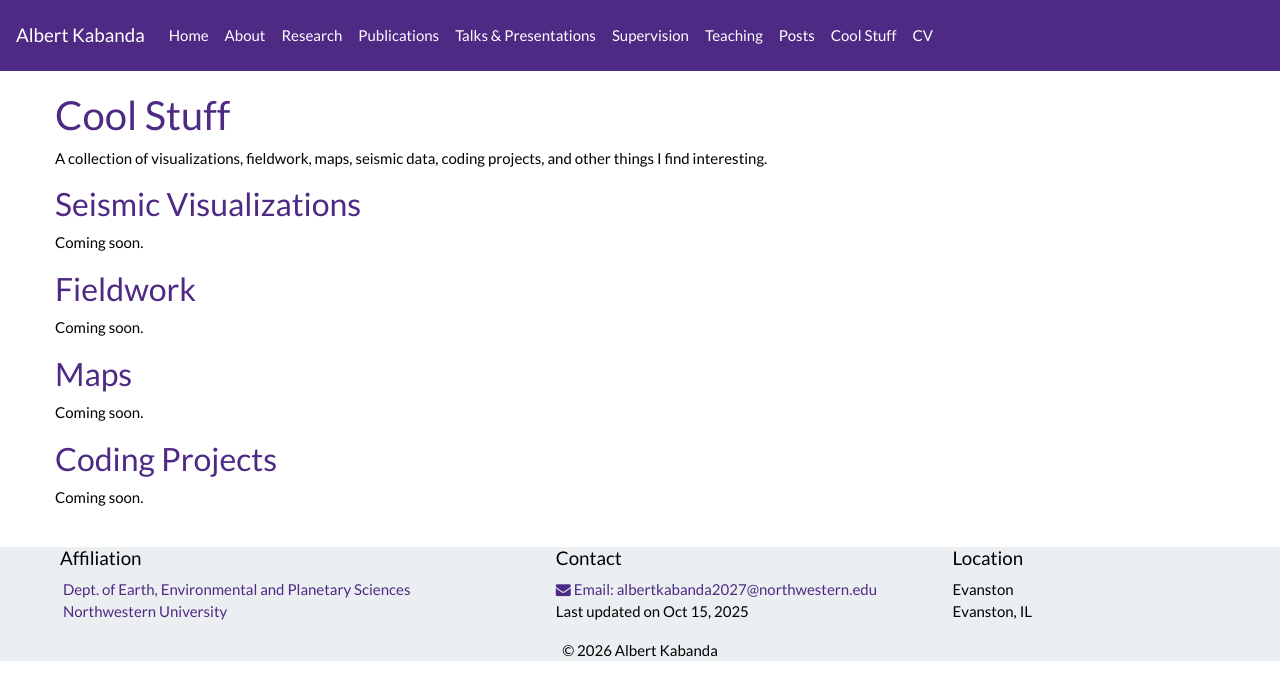
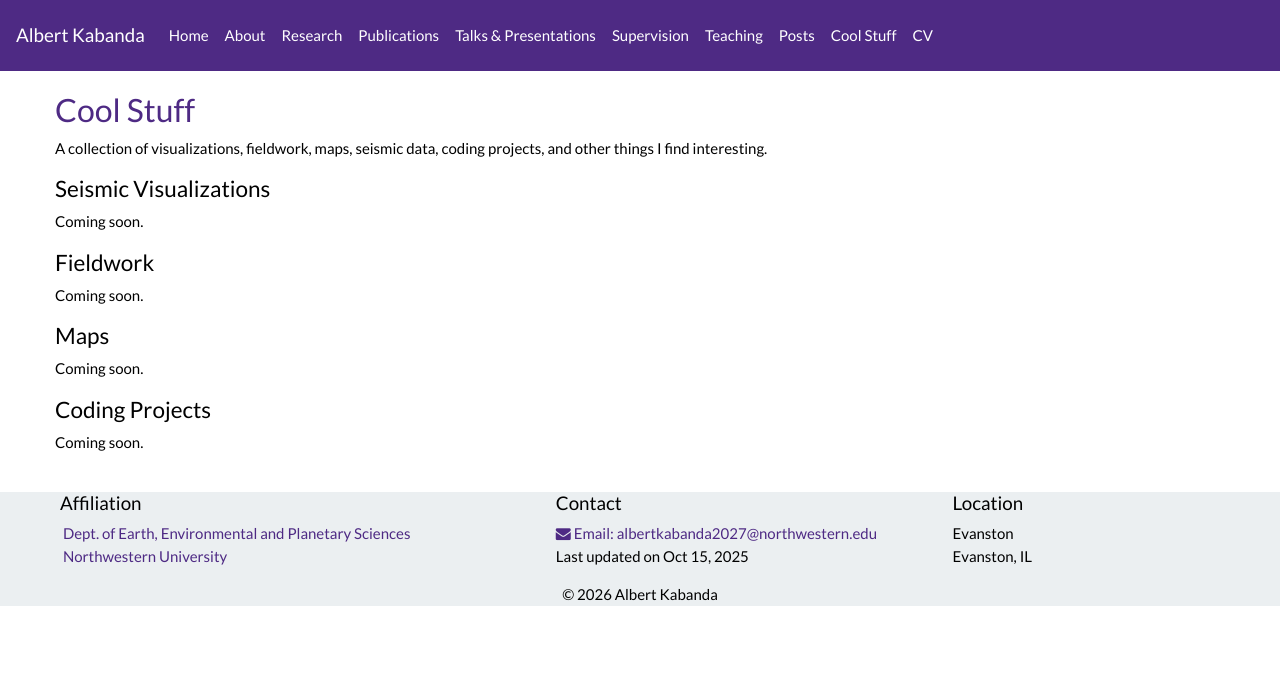
Before and after one commit to albertkabanda/albertkabanda.github.io, a Jekyll site: the page built from _pages/cool-stuff.md, in a window 1280 px wide. Shown: the top 700 px of the page. Built offline with Jekyll 4.4.1, drawn with Linux system fonts in a browser that asks for light colours; nearby versions of some CDN libraries; a style sheet for code colours, icons or effects is not loaded.

```diff
--- a/_pages/cool-stuff.md
+++ b/_pages/cool-stuff.md
@@ -5,22 +5,22 @@ sitemap: false
 permalink: /Cool-Stuff/
 ---
 
-## Cool Stuff
+### Cool Stuff
 
 A collection of visualizations, fieldwork, maps, seismic data, coding projects, and other things I find interesting.
 
-### Seismic Visualizations
+#### Seismic Visualizations
 
 Coming soon.
 
-### Fieldwork
+#### Fieldwork
 
 Coming soon.
 
-### Maps
+#### Maps
 
 Coming soon.
 
-### Coding Projects
+#### Coding Projects
 
 Coming soon.
```
